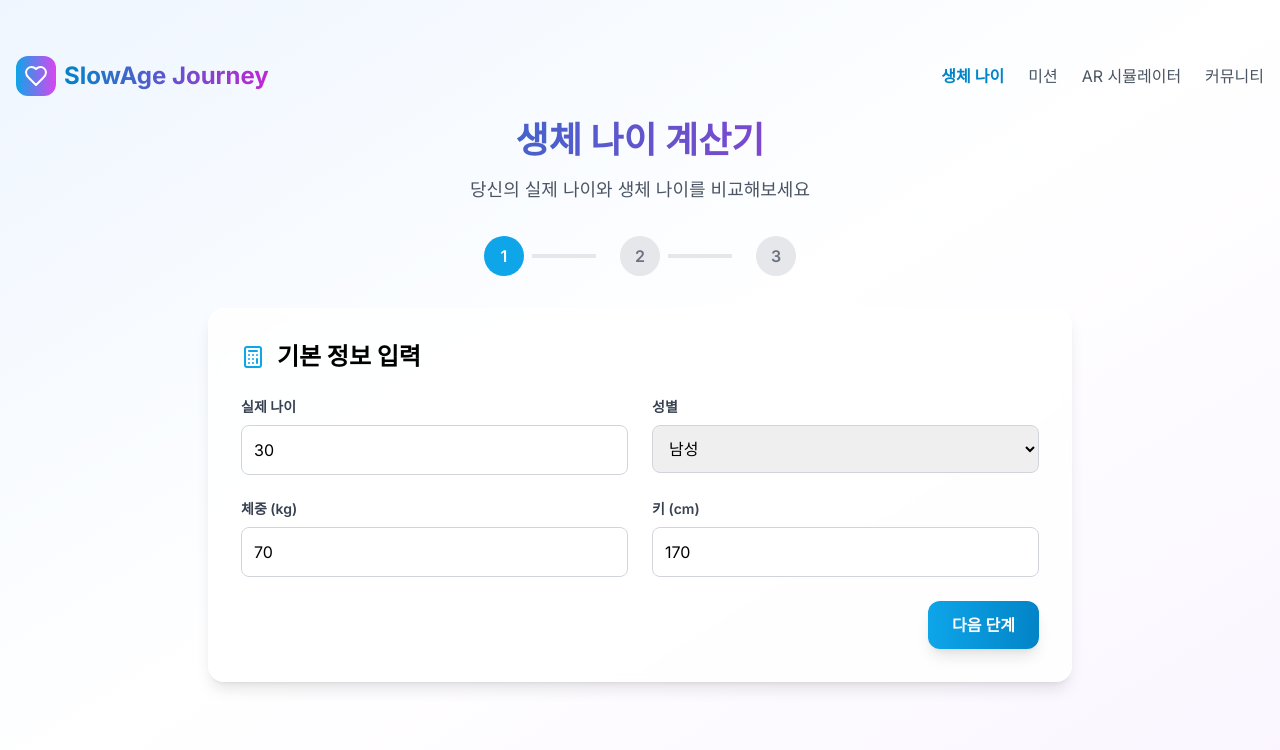
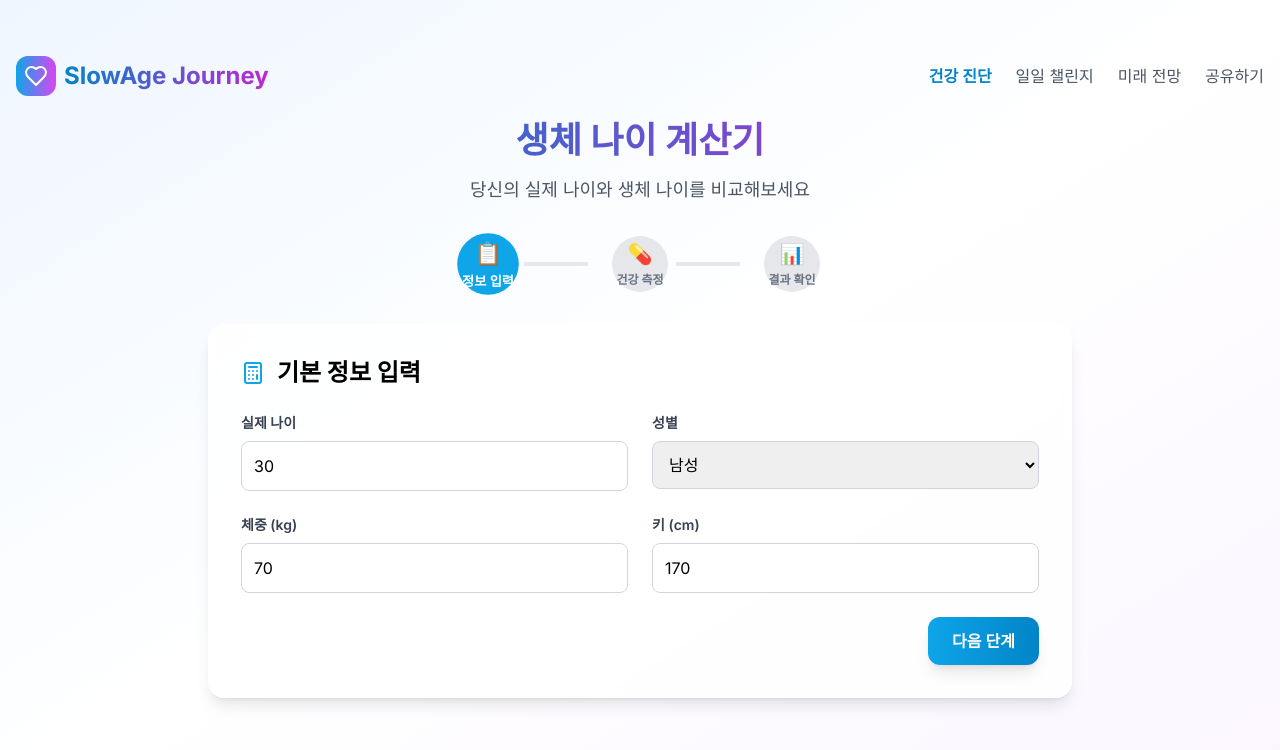
Before and after one commit to snoh/slowaging, a Next.js app: page / in a window 1280 px wide. Shown: the top 750 px of the page. Built offline with nearby package versions, Linux system fonts and the light colour scheme.

Commit message:
Update: 직관적인 네비게이션 메뉴 이름으로 변경 및 진행 표시기 개선

```diff
--- a/app/page.tsx
+++ b/app/page.tsx
@@ -175,10 +175,10 @@ export default function BiologicalAgeCalculator() {
             <span className="text-2xl font-bold gradient-text">SlowAge Journey</span>
           </div>
           <div className="hidden md:flex items-center space-x-6">
-            <a href="/" className="text-primary-600 font-semibold">생체 나이</a>
-            <a href="/missions" className="text-gray-600 hover:text-primary-600 transition-colors">미션</a>
-            <a href="/ar-simulator" className="text-gray-600 hover:text-primary-600 transition-colors">AR 시뮬레이터</a>
-            <a href="/community" className="text-gray-600 hover:text-primary-600 transition-colors">커뮤니티</a>
+            <a href="/" className="text-primary-600 font-semibold">건강 진단</a>
+            <a href="/missions" className="text-gray-600 hover:text-primary-600 transition-colors">일일 챌린지</a>
+            <a href="/ar-simulator" className="text-gray-600 hover:text-primary-600 transition-colors">미래 전망</a>
+            <a href="/community" className="text-gray-600 hover:text-primary-600 transition-colors">공유하기</a>
           </div>
         </div>
       </nav>
@@ -201,18 +201,23 @@ export default function BiologicalAgeCalculator() {
         {/* 진행 표시기 */}
         <div className="flex justify-center mb-8">
           <div className="flex items-center space-x-4">
-            {[1, 2, 3].map((stepNumber) => (
-              <div key={stepNumber} className="flex items-center">
-                <div className={`w-10 h-10 rounded-full flex items-center justify-center font-semibold ${
-                  step >= stepNumber
-                    ? 'bg-primary-500 text-white'
+            {[
+              { number: 1, label: '정보 입력', icon: '📋' },
+              { number: 2, label: '건강 측정', icon: '💊' },
+              { number: 3, label: '결과 확인', icon: '📊' }
+            ].map((stepInfo) => (
+              <div key={stepInfo.number} className="flex items-center">
+                <div className={`w-14 h-14 rounded-full flex flex-col items-center justify-center font-semibold transition-all ${
+                  step >= stepInfo.number
+                    ? 'bg-primary-500 text-white scale-110'
                     : 'bg-gray-200 text-gray-500'
                 }`}>
-                  {stepNumber}
+                  <span className="text-xl">{stepInfo.icon}</span>
+                  <span className="text-xs mt-1">{stepInfo.label}</span>
                 </div>
-                {stepNumber < 3 && (
-                  <div className={`w-16 h-1 mx-2 ${
-                    step > stepNumber ? 'bg-primary-500' : 'bg-gray-200'
+                {stepInfo.number < 3 && (
+                  <div className={`w-16 h-1 mx-2 transition-all ${
+                    step > stepInfo.number ? 'bg-primary-500' : 'bg-gray-200'
                   }`} />
                 )}
               </div>
```
